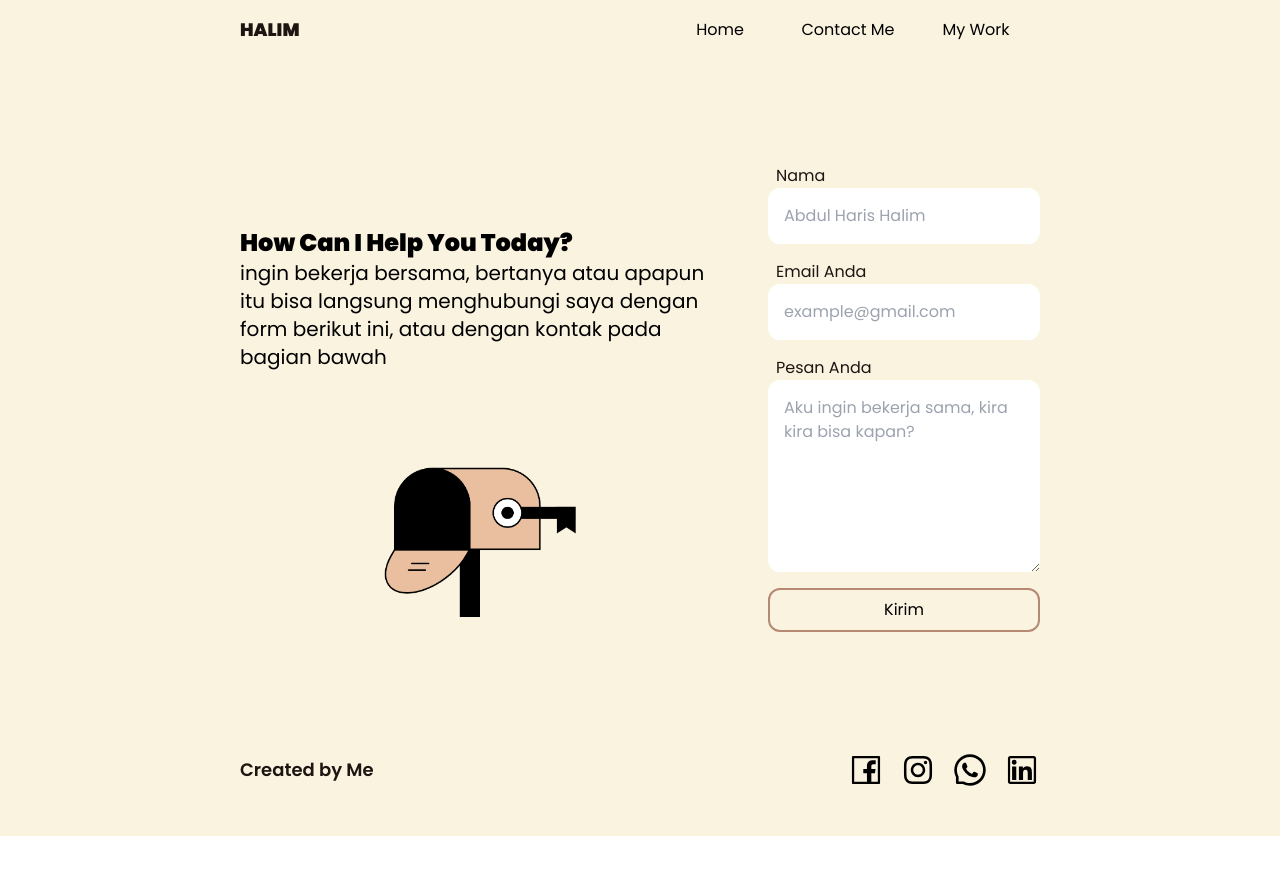
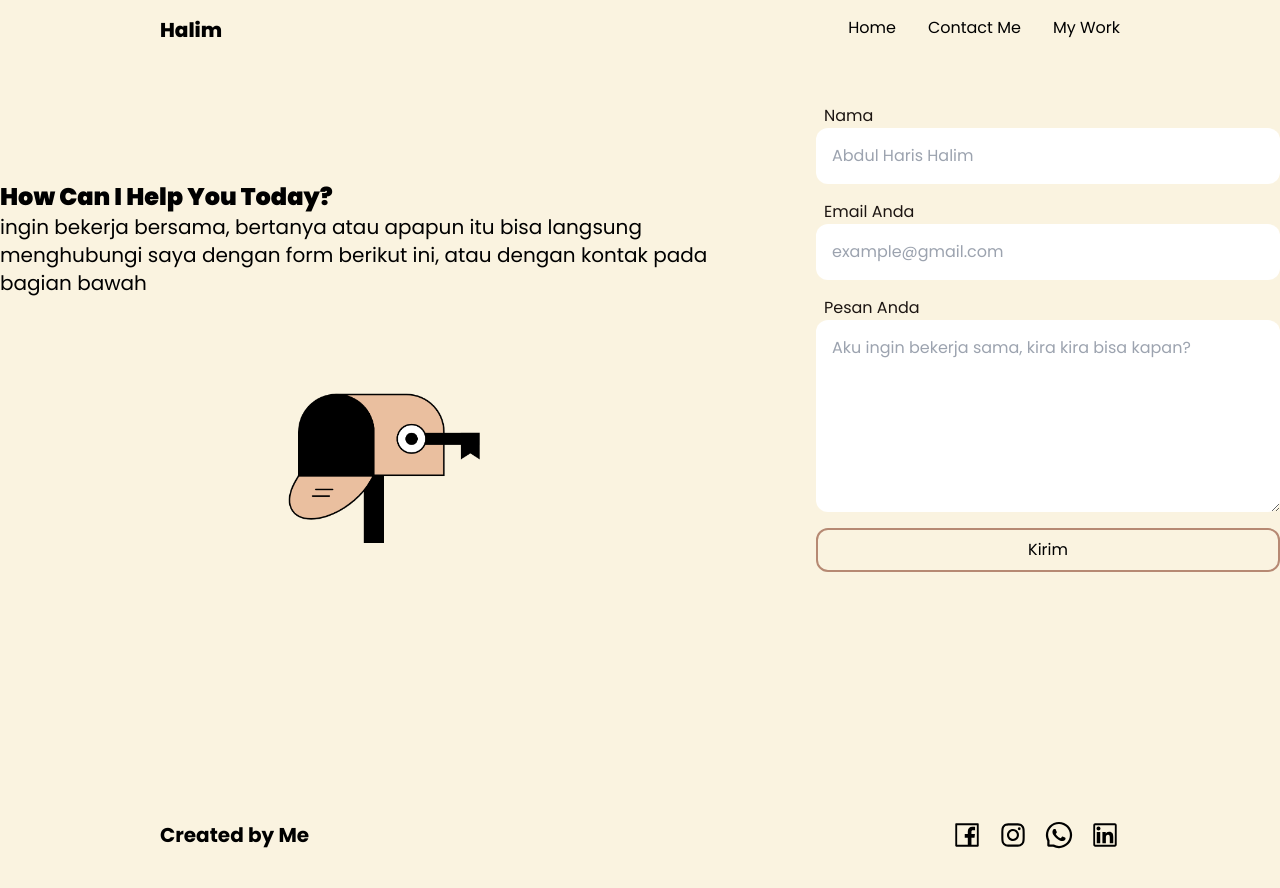
Before and after one commit to halimharis/halimharis.github.io, a React (Create React App) app: page /portofolio/ContactMe in a window 1280 px wide. Shown: the top 888 px of the page. Before the commit the page ends 836 px from the top, so only its background shows below. Built offline with nearby package versions, Linux system fonts and the light colour scheme.

Commit message:
betulin layout css

```diff
--- a/public/index.html
+++ b/public/index.html
@@ -9,9 +9,12 @@
       name="description"
       content="Web site created using create-react-app"
     />
-    <link rel="preconnect" href="https://fonts.googleapis.com">
-    <link rel="preconnect" href="https://fonts.gstatic.com" crossorigin>
-    <link href="https://fonts.googleapis.com/css2?family=Poppins:ital,wght@0,100;0,200;0,300;0,400;0,500;0,600;0,700;0,800;0,900;1,100;1,200;1,300;1,400;1,500;1,600;1,700;1,800;1,900&display=swap" rel="stylesheet">
+    <link rel="preconnect" href="https://fonts.googleapis.com" />
+    <link rel="preconnect" href="https://fonts.gstatic.com" crossorigin />
+    <link
+      href="https://fonts.googleapis.com/css2?family=Poppins:ital,wght@0,100;0,200;0,300;0,400;0,500;0,600;0,700;0,800;0,900;1,100;1,200;1,300;1,400;1,500;1,600;1,700;1,800;1,900&display=swap"
+      rel="stylesheet"
+    />
     <!--
       manifest.json provides metadata used when your web app is installed on a
       user's mobile device or desktop. See https://developers.google.com/web/fundamentals/web-app-manifest/
--- a/src/App.css
+++ /dev/null
@@ -1,16 +0,0 @@
-:root {
-    --black: #1E212D;
-    --darkbrown: #B68973;
-    --lightbrown:#EABF9F;
-    --whitebrown:#FAF3E0;
-    --white:#f6f4ef;
-}
-
-*{
-    margin: 0;
-    padding: 0;
-}
-
-main{
-    background-color: var(--white);
-}
--- a/src/App.js
+++ b/src/App.js
@@ -6,7 +6,7 @@ import ContactMe from "./ContactMe";
 
 function App() {
   return (
-    <main className="bg-whitebrown sm:px-16 lg:px-32 xl:px-60 flex flex-col px-0 min-h-[100vh]">
+    <main className="font-coba bg-whitebrown flex flex-col items-center relative">
       <Nav />
       <Routes>
         <Route path="/portofolio/" element={<Home />} />
--- a/src/Footer.js
+++ b/src/Footer.js
@@ -5,21 +5,19 @@ import { AiOutlineLinkedin } from "react-icons/ai";
 
 function Footer() {
   return (
-    <nav className="py-4 mb-8 flex flex-col sm:flex-row space-y-12 sm:space-y-0 justify-between items-center w-full">
-      <span className="text-lg text-blackbrown font-semibold font-coba">
-        Created by Me
-      </span>
-      <div className="flex space-x-4">
-        <a href="" className="text-4xl hover:text-darkbrown">
+    <nav className="flex items-center mt-24 lg:mt-36 mb-12 w-full px-8 justify-between text-lg max-w-screen-lg">
+      <span className="font-bold lg:text-xl">Created by Me</span>
+      <div className="flex gap-4 text-3xl">
+        <a href="/portofolio" className="hover:text-darkbrown">
           <AiOutlineFacebook />
         </a>
-        <a href="" className="text-4xl hover:text-darkbrown">
+        <a href="/portofolio" className="hover:text-darkbrown">
           <AiOutlineInstagram />
         </a>
-        <a href="" className="text-4xl hover:text-darkbrown">
+        <a href="/portofolio" className="hover:text-darkbrown">
           <AiOutlineWhatsApp />
         </a>
-        <a href="" className="text-4xl hover:text-darkbrown">
+        <a href="/portofolio" className="hover:text-darkbrown">
           <AiOutlineLinkedin />
         </a>
       </div>
--- a/src/Nav.js
+++ b/src/Nav.js
@@ -3,11 +3,11 @@ import NavItem from "./NavItem";
 
 function Nav() {
   return (
-    <nav className="py-4 flex justify-center sm:justify-between items-center ">
-      <span className="text-lg text-blackbrown font-black font-coba uppercase">
+    <nav className="flex w-full justify-between py-4 max-w-screen-lg absolute px-8">
+      <span className="text-xl font-extrabold">
         <Link to={"/portofolio"}>Halim</Link>
       </span>
-      <div className="sm:flex hidden">
+      <div className="flex space-x-8">
         <NavItem namaItem="Home" linkItem={"/portofolio/"} />
         <NavItem namaItem="Contact Me" linkItem={"/portofolio/ContactMe"} />
         <NavItem namaItem="My Work" linkItem={"/portofolio/"} />
--- a/src/NavItem.js
+++ b/src/NavItem.js
@@ -1,13 +1,13 @@
 import { Link } from "react-router-dom";
 
-function NavItem({namaItem, linkItem}){
-    return(
-        <Link to={linkItem}>
-            <div className="div w-32 flex justify-center">
-                <span className="hover:text-blackbrown hover:font-bold hover:cursor-pointer font-coba">{namaItem}</span>
-            </div>
-        </Link>
-    );
+function NavItem({ namaItem, linkItem }) {
+  return (
+    <Link to={linkItem}>
+      <div className="group">
+        <span className="group-hover:text-darkbrown ">{namaItem}</span>
+      </div>
+    </Link>
+  );
 }
 
 export default NavItem;
--- a/src/Penjelasan.js
+++ b/src/Penjelasan.js
@@ -1,10 +1,12 @@
-function Penjelasan({judul, isi}){
-    return(
-        <>
-            <h1 className="text-2xl sm:text-4xl md:text-5xl lg:text-6xl uppercase text-center pb-2 sm:pb-4 lg:pb-8 pt-12 xl:pt-32 font-extrabold font-coba mx-12 sm:mx-0">{judul}</h1>
-            <p className="text-xl sm:text-2xl xl:text-3xl text-center pb-12 xl:pb-24 font-coba font-light mx-12 sm:mx-0">{isi}</p>
-        </>
-    );
+function Penjelasan({ judul, isi }) {
+  return (
+    <div className="">
+      <h1 className="text-2xl lg:text-6xl font-extrabold text-center uppercase mb-2 lg:mb-4 mt-8 lg:mt-16">
+        {judul}
+      </h1>
+      <p className="text-xl lg:text-3xl text-center">{isi}</p>
+    </div>
+  );
 }
 
 export default Penjelasan;
--- a/src/PenjelasanKecil.js
+++ b/src/PenjelasanKecil.js
@@ -1,10 +1,12 @@
-function PenjelasanKecil({judul, isi}){
-    return(
-        <div className="mt-12 mb-32">
-            <h1 className="text-2xl sm:text-4xl uppercase text-center pb-2 sm:pb-4 font-semibold font-coba mx-12 sm:mx-0">{judul}</h1>
-            <p className="text-base sm:text-xl text-center font-coba font-light mx-12 xl:mx-60">{isi}</p>
-        </div>
-    );
+function PenjelasanKecil({ judul, isi }) {
+  return (
+    <div className="max-w-screen-lg px-16">
+      <h1 className="text-center font-extrabold text-xl lg:text-4xl uppercase mb-2 sm:mb-4">
+        {judul}
+      </h1>
+      <p className="text-center text-lg lg:text-2xl">{isi}</p>
+    </div>
+  );
 }
 
 export default PenjelasanKecil;
--- a/src/SkillCard.js
+++ b/src/SkillCard.js
@@ -1,22 +1,20 @@
-import { type } from "@testing-library/user-event/dist/type";
-
-function SkillCard({Logo, Judul, Desc, Tools}){
-    return(
-        <div className="flex flex-col bg-darkbrown w-4/5 xl:w-2/6 items-center pt-8 sm:pt-16 pb-16 rounded-xl">
-            <div className="flex flex-col sm:flex-row items-center justify-center mb-4">
-                <img src={Logo}/>
-                <h2 className="font-coba font-bold text-xl">{Judul}</h2>
-            </div>
-            <p className="text-center px-8 sm:px-16 font-coba pb-16 ">{Desc}</p>
-            <span className="font-black font-coba mx-4 sm:mx-0 sm:text-lg text-center">TOOLS YANG DIGUNAKAN</span>
-            <div className="grid grid-cols-2 gap-4 mt-8 px-4 sm:mx-0">
-                {Tools.map((tool,index)=>{
-                    return <img className="rounded-md h-16" key={index} src={tool} />
-                })}
-            </div>
-            {/* map buat tampilin tools */}
-        </div>
-    );
+function SkillCard({ Logo, Judul, Desc, Tools }) {
+  return (
+    <div className="bg-darkbrown rounded-xl flex flex-col items-center p-8 space-y-8 max-w-[26rem]">
+      <div className="flex flex-col gap-4 items-center">
+        <img alt="" src={Logo} />
+        <h2 className="font-extrabold text-xl">{Judul}</h2>
+      </div>
+      <p className="text-center text-lg">{Desc}</p>
+      <div className="flex flex-wrap justify-center gap-2 py-8">
+        {Tools.map((tool, index) => {
+          return (
+            <img alt="" className="h-20 rounded-lg" key={index} src={tool} />
+          );
+        })}
+      </div>
+    </div>
+  );
 }
 
 export default SkillCard;
--- a/src/WorkCard.js
+++ b/src/WorkCard.js
@@ -1,14 +1,18 @@
-function WorkCard({Judul, Desc, BackgroundImage}){
-    return(
-        <div className={`relative overflow-hidden flex flex-col border bg-darkbrown p-8 sm:p-12 justify-between rounded-xl ${BackgroundImage} bg-cover group`}>
-            <div className="hidden group-hover:block w-full h-full bg-blackbrown opacity-95 z-0 top-0 right-0 absolute"></div>
-            <div className="hidden group-hover:block z-10">
-                <h2 className="font-bold font-coba text-lightbrown z-10 text-lg">{Judul}</h2>
-                <p className="group-hover:line-clamp-2 sm:group-hover:line-clamp-5 text-whitebrown z-10">{Desc}</p>
-            </div>
-            <button className="hidden border w-max px-4 py-1 self-end mt-8 group-hover:block font-coba text-whitebrown z-10 rounded-xl hover:bg-darkbrown hover:border-darkbrown">View Work</button>
-        </div>
-    );
+function WorkCard({ Judul, Desc, BackgroundImage }) {
+  return (
+    <div
+      className={`group ${BackgroundImage} p-8 flex flex-col rounded-xl relative bg-cover min-w-fit max-w-xs text-whitebrown overflow-hidden`}
+    >
+      <div className="absolute hidden group-hover:block bg-blackbrown h-full w-full top-0 left-0 z-0"></div>
+      <div className="opacity-0 group-hover:opacity-100 mb-12 z-10">
+        <h2 className="text-lg">{Judul}</h2>
+        <p className=" line-clamp-6">{Desc}</p>
+      </div>
+      <button className="opacity-0 group-hover:opacity-100 w-max self-end z-10 hover:font-bold">
+        View Work
+      </button>
+    </div>
+  );
 }
 
 export default WorkCard;
```
Also changed, not shown: src/Home.js (+24 -23 lines), src/images/front-end_logo.png (added).
